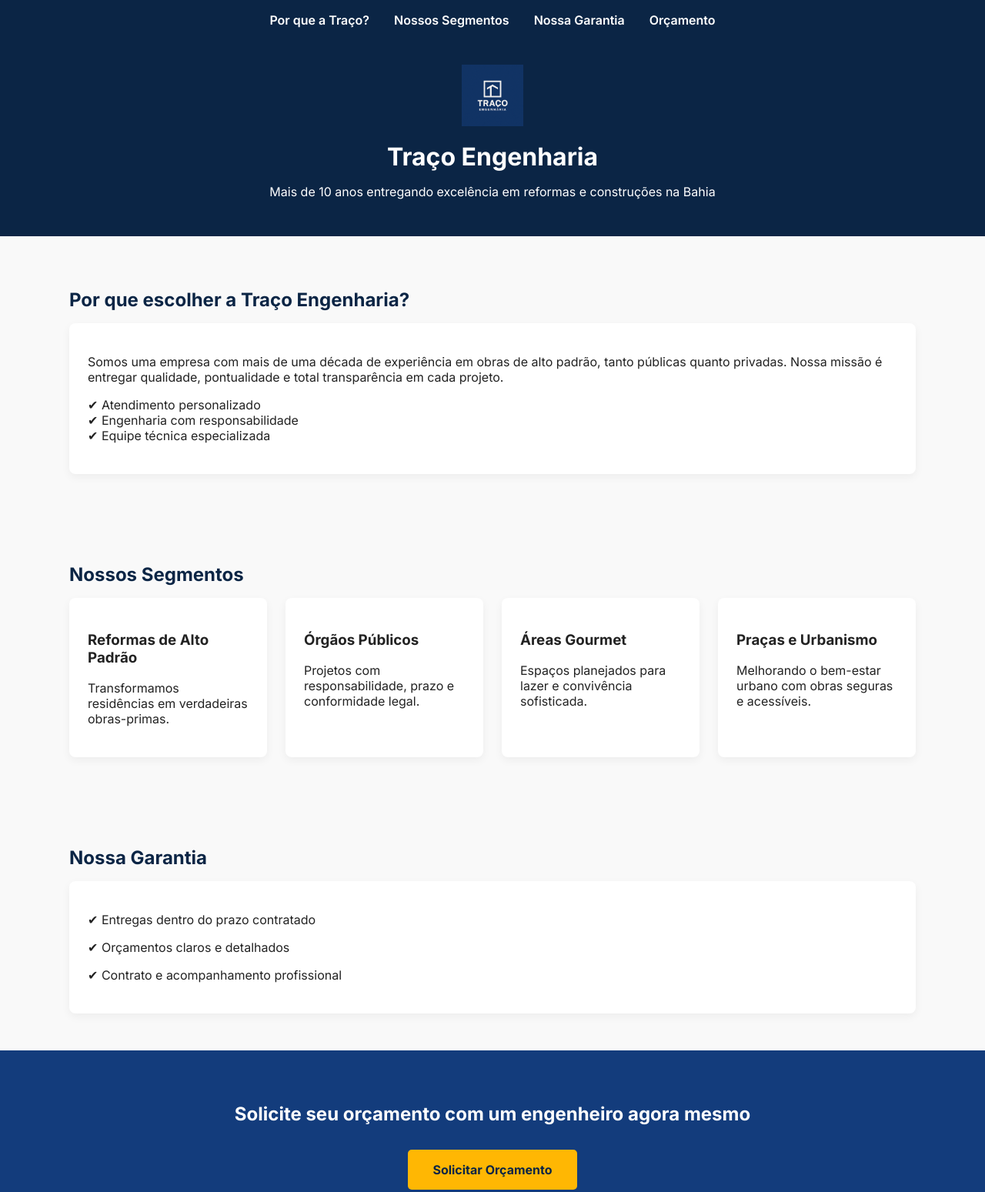
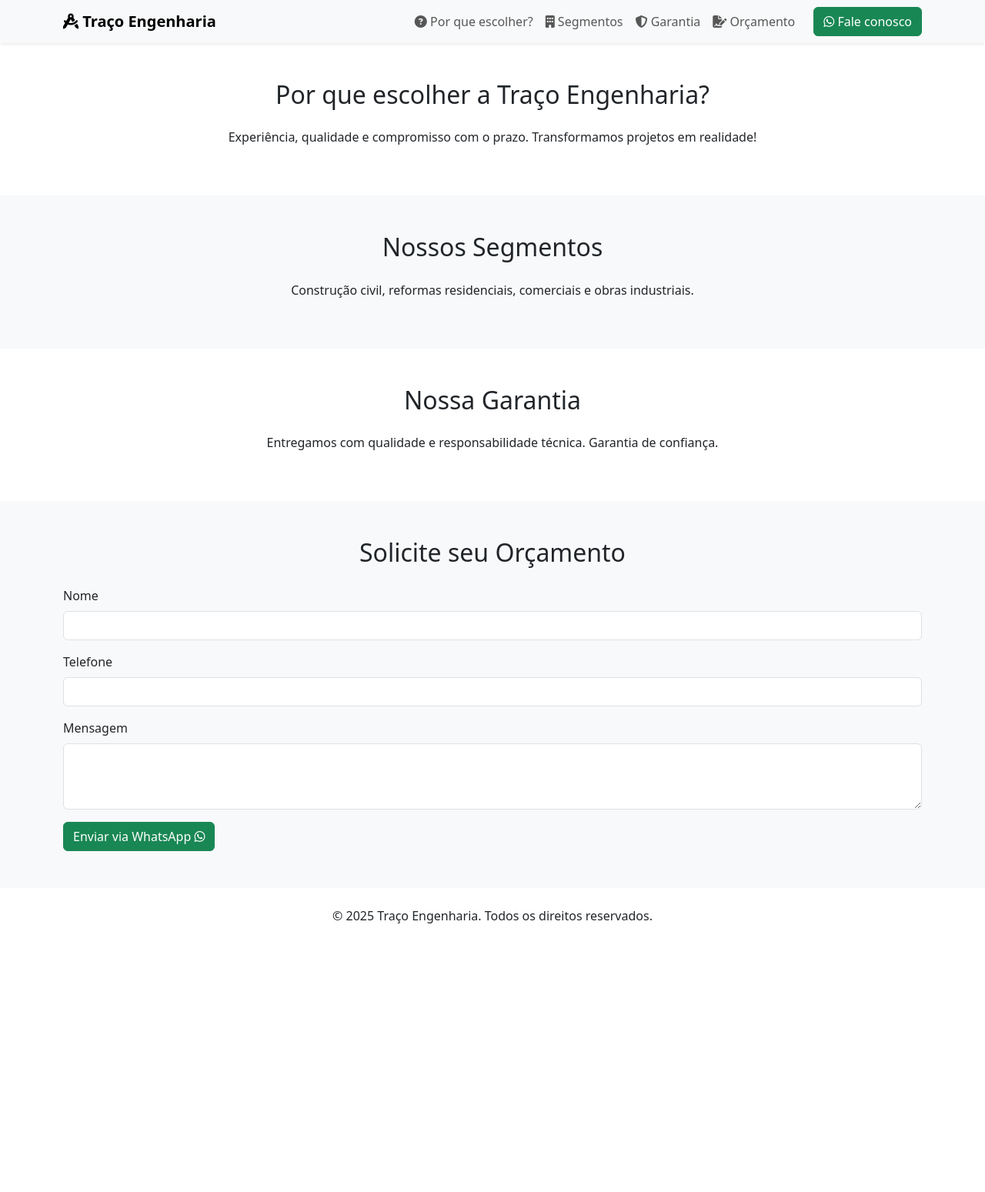
Before and after one commit to andrealmeidacaem/tracoengenharia, a plain HTML site: page index.html in a window 1280 px wide. Shown: the top 1549 px of the page at 77% size. After the commit the page ends 1226 px from the top, so only its background shows below. Drawn offline with nearby package versions, Linux system fonts and the light colour scheme.

Commit message:
Update index.html

```diff
--- a/index.html
+++ b/index.html
@@ -1,213 +1,104 @@
 <!DOCTYPE html>
-<html lang="pt-BR">
+<html lang="pt-br">
 <head>
   <meta charset="UTF-8" />
-  <meta name="viewport" content="width=device-width, initial-scale=1.0" />
+  <meta name="viewport" content="width=device-width, initial-scale=1" />
   <title>Traço Engenharia</title>
-  <link rel="preconnect" href="https://fonts.googleapis.com">
-  <link rel="preconnect" href="https://fonts.gstatic.com" crossorigin>
-  <link href="https://fonts.googleapis.com/css2?family=Inter:wght@400;600;700&display=swap" rel="stylesheet">
-  <style>
-    html {
-      scroll-behavior: smooth;
-    }
-    body {
-      margin: 0;
-      font-family: 'Inter', sans-serif;
-      background: #f9f9f9;
-      color: #222;
-    }
-    nav {
-      background: #0b2545;
-      color: #fff;
-      padding: 1rem;
-      display: flex;
-      justify-content: center;
-      gap: 2rem;
-      flex-wrap: wrap;
-      position: sticky;
-      top: 0;
-      z-index: 1000;
-    }
-    nav a {
-      color: #fff;
-      text-decoration: none;
-      font-weight: 600;
-    }
-    nav a:hover {
-      text-decoration: underline;
-    }
-    header {
-      background: #0b2545;
-      color: #fff;
-      padding: 2rem;
-      text-align: center;
-    }
-    header img {
-      max-height: 80px;
-      margin-bottom: 1rem;
-    }
-    header h1 {
-      margin: 0;
-      font-size: 2rem;
-    }
-    .section {
-      padding: 3rem 1.5rem;
-      max-width: 1100px;
-      margin: auto;
-    }
-    .section h2 {
-      color: #0b2545;
-      margin-bottom: 1rem;
-    }
-    .segmentos {
-      display: grid;
-      grid-template-columns: repeat(auto-fit, minmax(250px, 1fr));
-      gap: 1.5rem;
-    }
-    .card {
-      background: #fff;
-      padding: 1.5rem;
-      border-radius: 8px;
-      box-shadow: 0 4px 12px rgba(0,0,0,0.05);
-    }
-    .cta {
-      background: #133c7c;
-      color: #fff;
-      padding: 3rem 1.5rem;
-      text-align: center;
-    }
-    .cta h2 {
-      margin-bottom: 1rem;
-    }
-    .cta a {
-      background: #ffb703;
-      color: #0b2545;
-      text-decoration: none;
-      padding: 1rem 2rem;
-      border-radius: 5px;
-      font-weight: bold;
-      display: inline-block;
-      margin-top: 1rem;
-    }
-    form {
-      display: grid;
-      gap: 1rem;
-      background: #fff;
-      padding: 2rem;
-      border-radius: 8px;
-      box-shadow: 0 4px 10px rgba(0,0,0,0.05);
-    }
-    input, textarea, select {
-      padding: 0.8rem;
-      border: 1px solid #ccc;
-      border-radius: 5px;
-      font-size: 1rem;
-    }
-    button {
-      background: #0b2545;
-      color: #fff;
-      padding: 1rem;
-      font-size: 1rem;
-      border: none;
-      border-radius: 5px;
-      cursor: pointer;
-    }
-    footer {
-      text-align: center;
-      padding: 2rem;
-      font-size: 0.9rem;
-      background: #eee;
-    }
-  </style>
+  <link href="https://cdn.jsdelivr.net/npm/bootstrap@5.3.0/dist/css/bootstrap.min.css" rel="stylesheet" />
+  <script src="https://kit.fontawesome.com/a076d05399.js" crossorigin="anonymous"></script>
 </head>
 <body>
 
-  <!-- MENU DE NAVEGAÇÃO -->
-  <nav>
-    <a href="#porque">Por que a Traço?</a>
-    <a href="#segmentos">Nossos Segmentos</a>
-    <a href="#garantia">Nossa Garantia</a>
-    <a href="#formulario">Orçamento</a>
+<!-- Navbar -->
+<nav class="navbar navbar-expand-lg navbar-light bg-light shadow-sm sticky-top">
+  <div class="container">
+    <a class="navbar-brand fw-bold" href="#">
+      <i class="fas fa-drafting-compass"></i> Traço Engenharia
+    </a>
+    <button class="navbar-toggler" type="button" data-bs-toggle="collapse" data-bs-target="#navbarNav">
+      <span class="navbar-toggler-icon"></span>
+    </button>
+    <div class="collapse navbar-collapse justify-content-end" id="navbarNav">
+      <ul class="navbar-nav">
+        <li class="nav-item">
+          <a class="nav-link" href="#porque">
+            <i class="fas fa-question-circle"></i> Por que escolher?
+          </a>
+        </li>
+        <li class="nav-item">
+          <a class="nav-link" href="#segmentos">
+            <i class="fas fa-building"></i> Segmentos
+          </a>
+        </li>
+        <li class="nav-item">
+          <a class="nav-link" href="#garantia">
+            <i class="fas fa-shield-alt"></i> Garantia
+          </a>
+        </li>
+        <li class="nav-item">
+          <a class="nav-link" href="#orcamento">
+            <i class="fas fa-file-signature"></i> Orçamento
+          </a>
+        </li>
+      </ul>
+      <a href="https://wa.me/5571992686345" class="btn btn-success ms-3" target="_blank">
+        <i class="fab fa-whatsapp"></i> Fale conosco
+      </a>
+    </div>
+  </div>
 </nav>
 
-  <header>
-    <img src="logo traco.png" alt="Logo Traço Engenharia" />
-    <h1>Traço Engenharia</h1>
-    <p>Mais de 10 anos entregando excelência em reformas e construções na Bahia</p>
-  </header>
-
-  <section class="section" id="porque">
-    <h2>Por que escolher a Traço Engenharia?</h2>
-    <div class="card">
-      <p>Somos uma empresa com mais de uma década de experiência em obras de alto padrão, tanto públicas quanto privadas. Nossa missão é entregar qualidade, pontualidade e total transparência em cada projeto.</p>
-      <p>✔ Atendimento personalizado<br>
-         ✔ Engenharia com responsabilidade<br>
-         ✔ Equipe técnica especializada</p>
+<!-- Conteúdo de exemplo -->
+<section id="porque" class="py-5">
+  <div class="container">
+    <h2 class="text-center mb-4">Por que escolher a Traço Engenharia?</h2>
+    <p class="text-center">Experiência, qualidade e compromisso com o prazo. Transformamos projetos em realidade!</p>
   </div>
 </section>
 
-  <section class="section" id="segmentos">
-    <h2>Nossos Segmentos</h2>
-    <div class="segmentos">
-      <div class="card">
-        <h3>Reformas de Alto Padrão</h3>
-        <p>Transformamos residências em verdadeiras obras-primas.</p>
-      </div>
-      <div class="card">
-        <h3>Órgãos Públicos</h3>
-        <p>Projetos com responsabilidade, prazo e conformidade legal.</p>
-      </div>
-      <div class="card">
-        <h3>Áreas Gourmet</h3>
-        <p>Espaços planejados para lazer e convivência sofisticada.</p>
-      </div>
-      <div class="card">
-        <h3>Praças e Urbanismo</h3>
-        <p>Melhorando o bem-estar urbano com obras seguras e acessíveis.</p>
-      </div>
+<section id="segmentos" class="py-5 bg-light">
+  <div class="container">
+    <h2 class="text-center mb-4">Nossos Segmentos</h2>
+    <p class="text-center">Construção civil, reformas residenciais, comerciais e obras industriais.</p>
   </div>
 </section>
 
-  <section class="section" id="garantia">
-    <h2>Nossa Garantia</h2>
-    <div class="card">
-      <p>✔ Entregas dentro do prazo contratado</p>
-      <p>✔ Orçamentos claros e detalhados</p>
-      <p>✔ Contrato e acompanhamento profissional</p>
+<section id="garantia" class="py-5">
+  <div class="container">
+    <h2 class="text-center mb-4">Nossa Garantia</h2>
+    <p class="text-center">Entregamos com qualidade e responsabilidade técnica. Garantia de confiança.</p>
   </div>
 </section>
 
-  <section class="cta">
-    <h2>Solicite seu orçamento com um engenheiro agora mesmo</h2>
-    <a href="#formulario">Solicitar Orçamento</a>
+<section id="orcamento" class="py-5 bg-light">
+  <div class="container">
+    <h2 class="text-center mb-4">Solicite seu Orçamento</h2>
+    <form>
+      <div class="mb-3">
+        <label for="nome" class="form-label">Nome</label>
+        <input type="text" class="form-control" id="nome" required />
+      </div>
+      <div class="mb-3">
+        <label for="telefone" class="form-label">Telefone</label>
+        <input type="tel" class="form-control" id="telefone" required />
+      </div>
+      <div class="mb-3">
+        <label for="mensagem" class="form-label">Mensagem</label>
+        <textarea class="form-control" id="mensagem" rows="3"></textarea>
+      </div>
+      <a href="https://wa.me/5571992686345" class="btn btn-success" target="_blank">
+        Enviar via WhatsApp <i class="fab fa-whatsapp"></i>
+      </a>
+    </form>
+  </div>
 </section>
 
-  <section class="section" id="formulario">
-    <h2>Formulário de Orçamento</h2>
-    <form action="https://formsubmit.co/andrealmeidacaem@gmail.com" method="POST">
-      <input type="hidden" name="_captcha" value="false">
-      <input type="hidden" name="_subject" value="Novo Orçamento - Traço Engenharia">
+<footer class="text-center py-4">
+  <div class="container">
+    <p class="mb-0">&copy; 2025 Traço Engenharia. Todos os direitos reservados.</p>
+  </div>
+</footer>
 
-      <input type="text" name="Nome" placeholder="Nome completo" required />
-      <input type="email" name="Email" placeholder="Email" required />
-      <input type="tel" name="Telefone" placeholder="Telefone/WhatsApp" required />
-      <select name="Tipo de obra" required>
-        <option disabled selected>Tipo de obra</option>
-        <option>Residencial</option>
-        <option>Área gourmet</option>
-        <option>Praça</option>
-        <option>Obra pública</option>
-        <option>Outros</option>
-      </select>
-      <textarea name="Descrição" placeholder="Descreva o projeto ou serviço desejado" rows="4"></textarea>
-      <button type="submit">Enviar Orçamento</button>
-    </form>
-  </section>
-
-  <footer>
-    <p>Traço Engenharia © 2025. Todos os direitos reservados.</p>
-    <p>Registrado no CREA-BA</p>
-  </footer>
+<script src="https://cdn.jsdelivr.net/npm/bootstrap@5.3.0/dist/js/bootstrap.bundle.min.js"></script>
 </body>
 </html>
```
Lines whose indentation alone changed are shown as unchanged.
